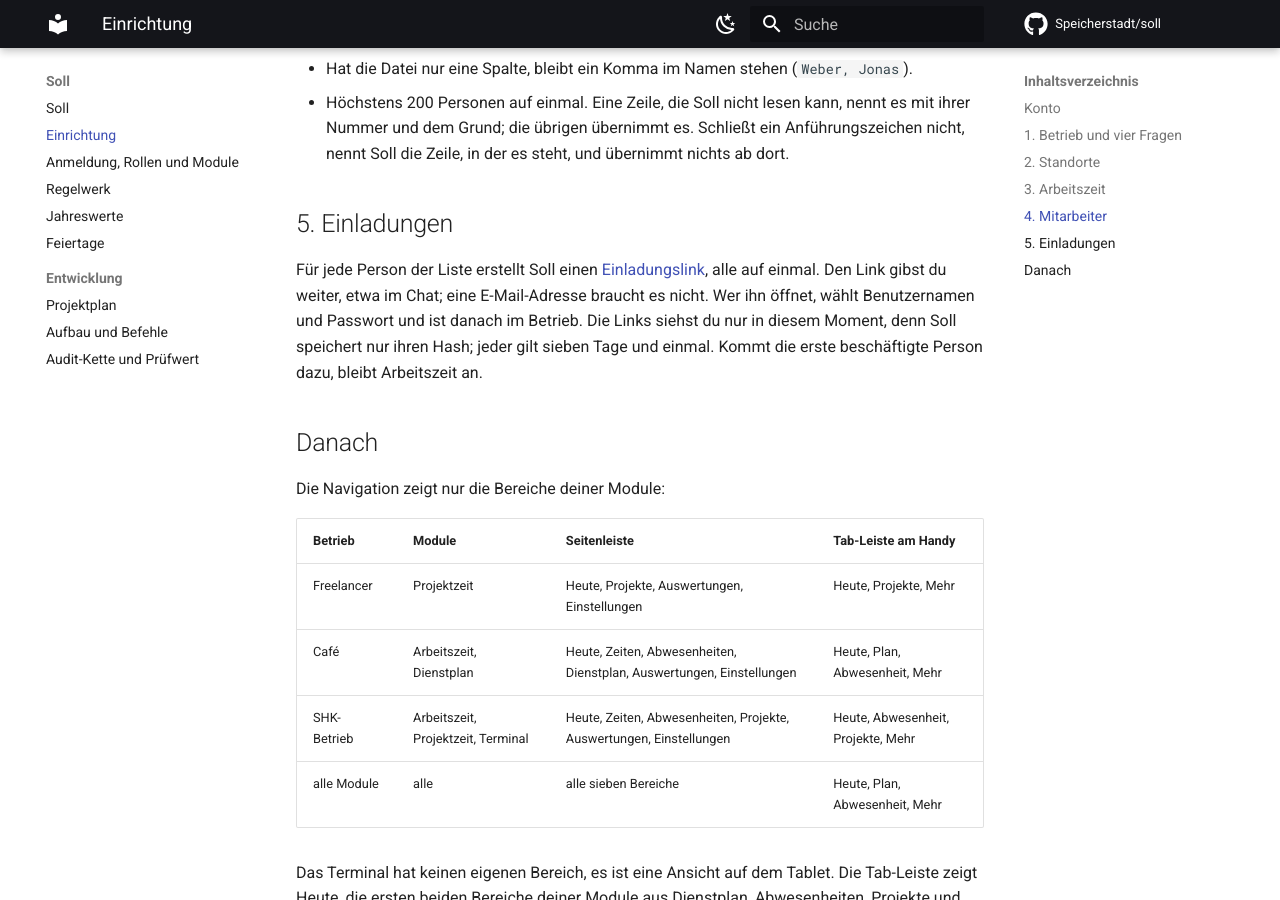
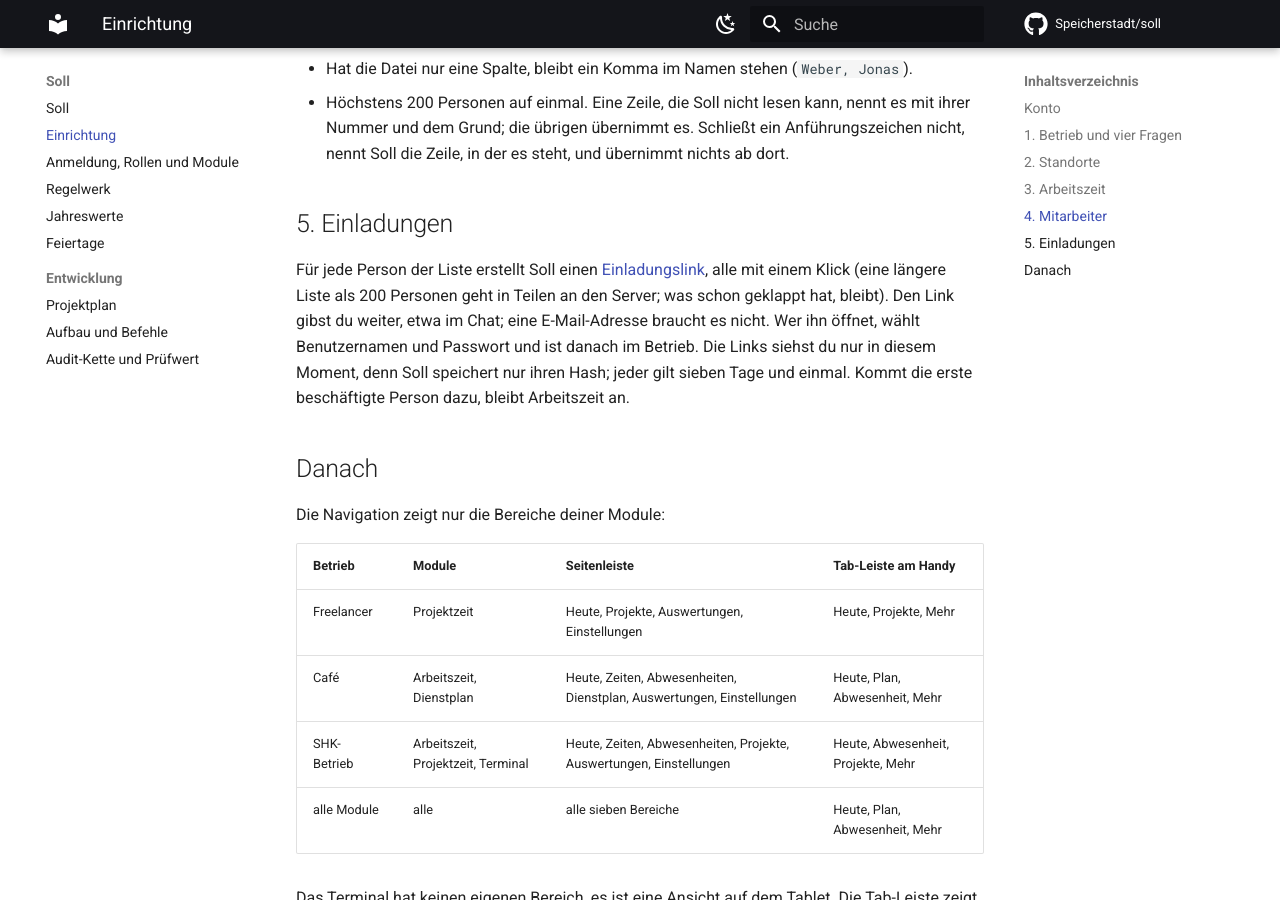
Before and after one commit to Speicherstadt/soll, an MkDocs documentation site: the page built from docs/einrichtung.md, in a window 1280 px wide and 900 px high, scrolled down 2237 px. Built offline with MkDocs 1.6.1 and Material for MkDocs 9.7.7, drawn with Linux system fonts in a browser that asks for light colours; comment, search, counter and statistics services are not loaded.

Commit message:
S-303 docs: no QR code yet; long invitation lists go out in parts
Co-Authored-By: Claude Opus 5.5 <noreply@anthropic.com>
Claude-Session: https://claude.ai/code/session_01Y3rdfb3WLu6eQFD5t9ebz6

```diff
--- a/docs/einrichtung.md
+++ b/docs/einrichtung.md
@@ -89,7 +89,7 @@ Yusuf Yılmaz;
 ## 5. Einladungen
 
 Für jede Person der Liste erstellt Soll einen [Einladungslink](anmeldung.md#einladung-ohne-e-mail),
-alle auf einmal. Den Link gibst du weiter, etwa im Chat; eine E-Mail-Adresse braucht es nicht. Wer
+alle mit einem Klick (eine längere Liste als 200 Personen geht in Teilen an den Server; was schon geklappt hat, bleibt). Den Link gibst du weiter, etwa im Chat; eine E-Mail-Adresse braucht es nicht. Wer
 ihn öffnet, wählt Benutzernamen und Passwort und ist danach im Betrieb. Die Links siehst du nur in
 diesem Moment, denn Soll speichert nur ihren Hash; jeder gilt sieben Tage und einmal. Kommt die
 erste beschäftigte Person dazu, bleibt Arbeitszeit an.
```
Also changed, not shown: docs/anmeldung.md (+1 -1 lines).
